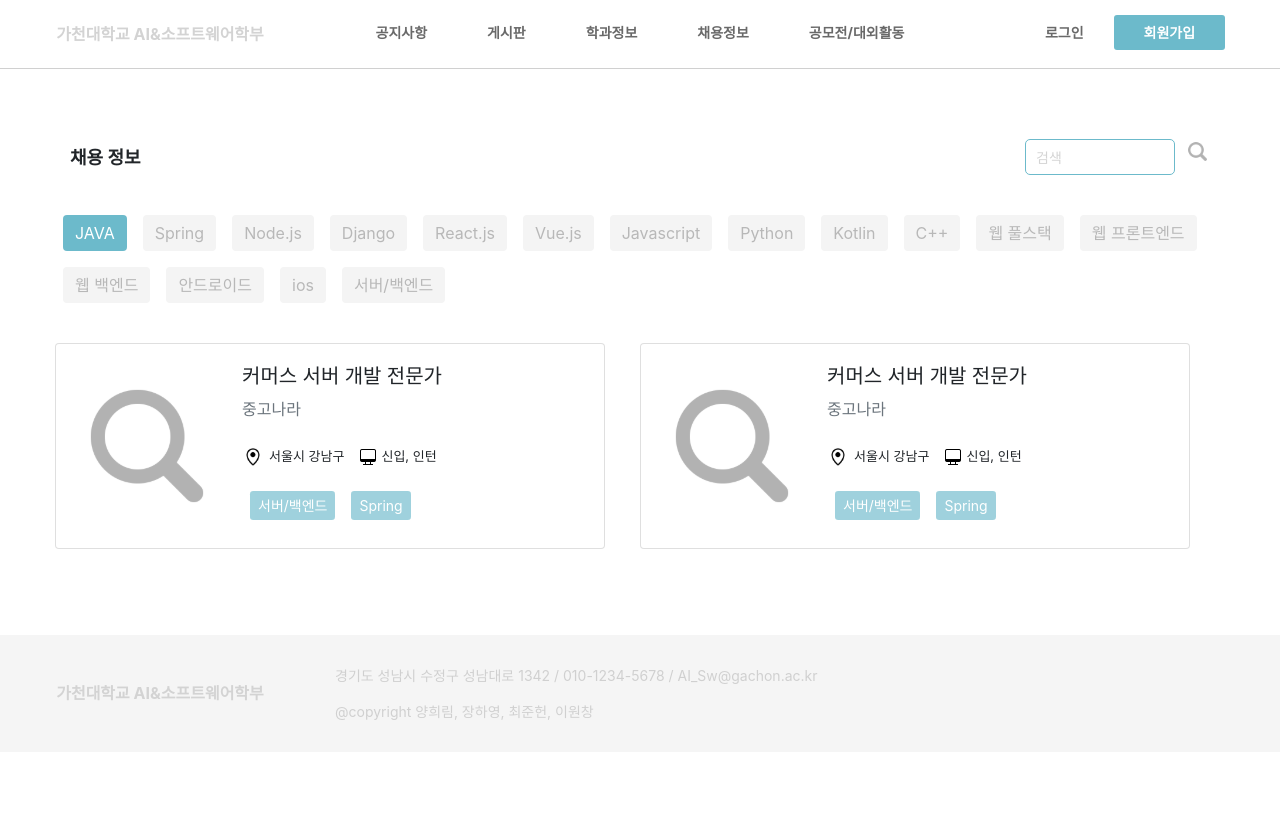
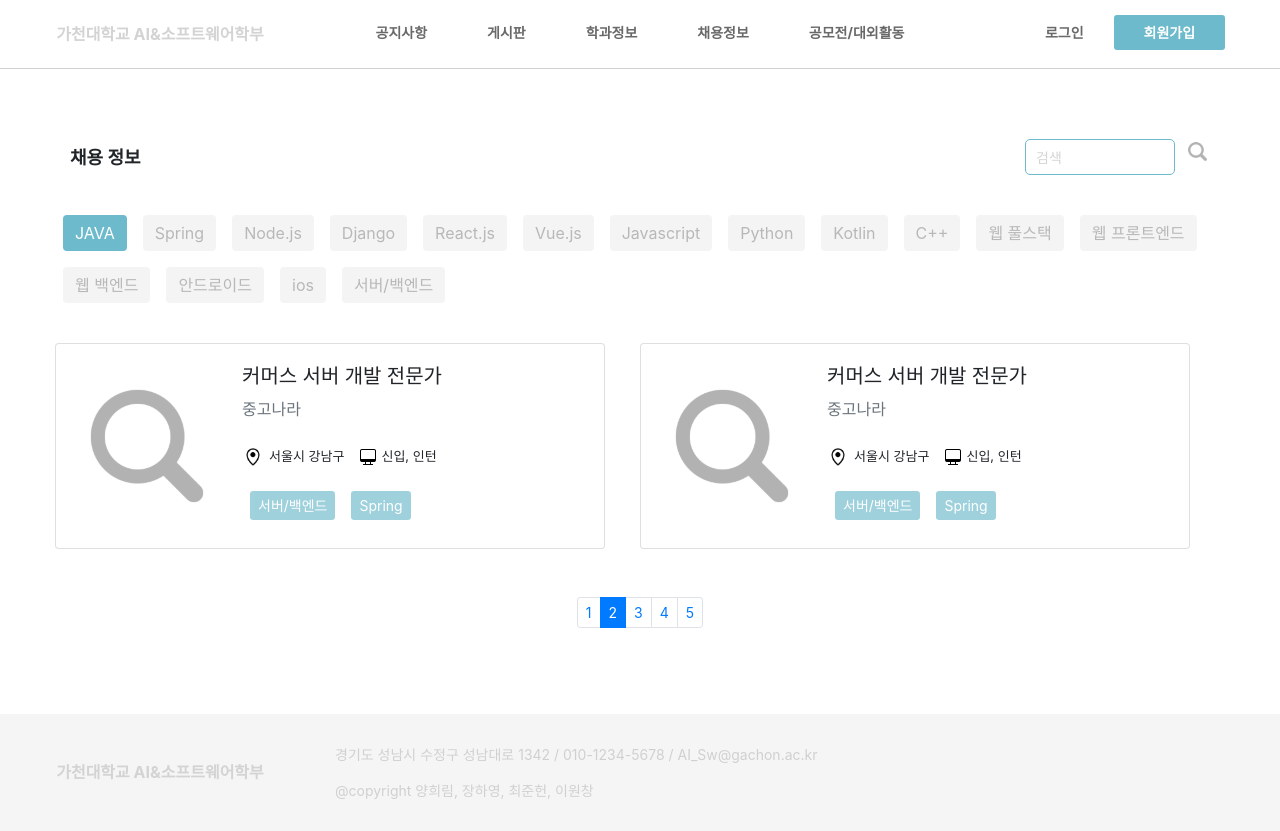
Before and after one commit to choib1ack/AISW_Web_Community, a React (Create React App) app in the folder web-community/: page / in a window 1280 px wide. Before the commit the page ends 800 px from the top, so only its background shows below. Built offline with nearby package versions, Linux system fonts and the light colour scheme.

Commit message:
Add Pagination

```diff
--- a/web-community/src/components/Job.js
+++ b/web-community/src/components/Job.js
@@ -9,8 +9,19 @@ import './Job.css';
 import Card from "react-bootstrap/Card";
 import placeImage from "../icon/place.svg";
 import monitorImage from "../icon/monitor.svg";
+import Pagination from "react-bootstrap/Pagination";
 
 export default function Job() {
+    let active = 2;
+    let items = [];
+    for (let number = 1; number <= 5; number++) {
+        items.push(
+            <Pagination.Item key={number} active={number === active}>
+                {number}
+            </Pagination.Item>,
+        );
+    }
+
     return (
         <Container className="Job">
             <Row style={{marginBottom: '2rem'}}>
@@ -41,6 +52,7 @@ export default function Job() {
                 <Button className={classNames("select-btn", "off")}>서버/백엔드</Button>
             </Row>
 
+            <div style={{marginBottom: '2rem'}}>
                 <Row className="mb-3">
                     <Col className="pl-0 pr-0">
                         <JobCard/>
@@ -49,6 +61,10 @@ export default function Job() {
                         <JobCard/>
                     </Col>
                 </Row>
+            </div>
+
+            <Pagination size="sm" className="align-self-center">{items}</Pagination>
+
         </Container>
     )
 }
```
Lines whose indentation alone changed are shown as unchanged.
